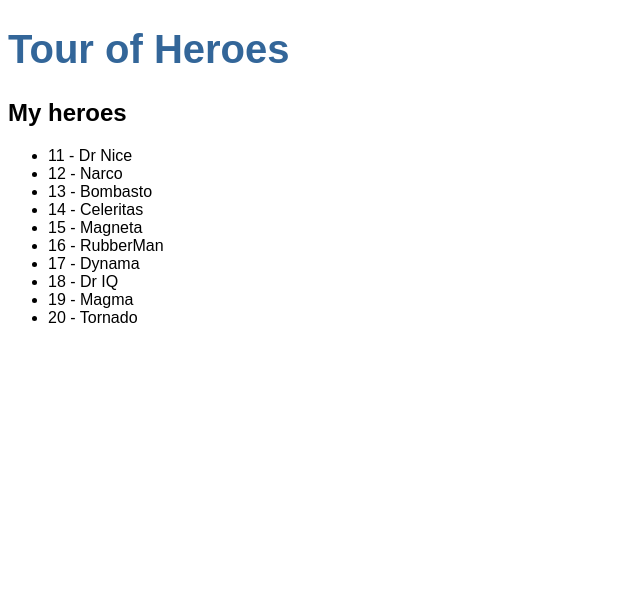
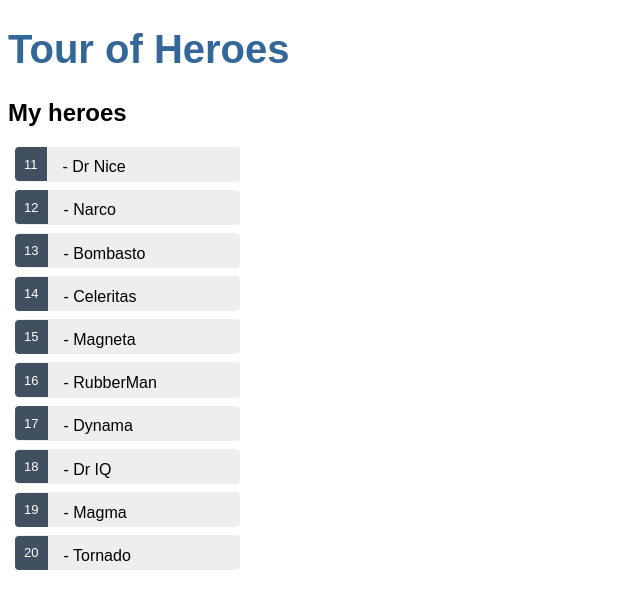
Before and after one commit to Thorzila/tour-of-heroes-angular, an Angular app: page / in a window 1280 px wide. Shown: the top 608 px of the page, without its empty margins (0-640 px from the left). Built offline with nearby package versions, Linux system fonts and the light colour scheme.

Commit message:
Update section and styles added

```diff
--- a/src/app/heroes/heroes.component.html
+++ b/src/app/heroes/heroes.component.html
@@ -1,6 +1,15 @@
 <h2>My heroes</h2>
 <ul class="heroes">
-   <li *ngFor="let hero of heroes">
+   <li *ngFor="let hero of heroes" [class.selected]="hero === selectedHero" (click)="onSelect(hero)">
        <span class="badge">{{hero.id}}</span> - {{hero.name}}
    </li>
 </ul>
+<div *ngIf="selectedHero">
+    <h2>{{selectedHero.name | uppercase}} Details </h2>
+    <div><span>id:</span>{{selectedHero.id}}</div>
+    <div>
+        <label>name:
+            <input [(ngModel)]="selectedHero.name" placeholder="name">
+        </label>
+    </div>
+</div>
--- a/src/app/heroes/heroes.component.scss
+++ b/src/app/heroes/heroes.component.scss
@@ -0,0 +1,44 @@
+/* HeroesComponent's private CSS styles */
+.heroes {
+    margin: 0 0 2em 0;
+    list-style-type: none;
+    padding: 0;
+    width: 15em;
+  }
+  .heroes li {
+    cursor: pointer;
+    position: relative;
+    left: 0;
+    background-color: #EEE;
+    margin: .5em;
+    padding: .3em 0;
+    height: 1.6em;
+    border-radius: 4px;
+  }
+  .heroes li:hover {
+    color: #607D8B;
+    background-color: #DDD;
+    left: .1em;
+  }
+  .heroes li.selected {
+    background-color: #CFD8DC;
+    color: white;
+  }
+  .heroes li.selected:hover {
+    background-color: #BBD8DC;
+    color: white;
+  }
+  .heroes .badge {
+    display: inline-block;
+    font-size: small;
+    color: white;
+    padding: 0.8em 0.7em 0 0.7em;
+    background-color:#405061;
+    line-height: 1em;
+    position: relative;
+    left: -1px;
+    top: -4px;
+    height: 1.8em;
+    margin-right: .8em;
+    border-radius: 4px 0 0 4px;
+  }
--- a/src/app/heroes/heroes.component.ts
+++ b/src/app/heroes/heroes.component.ts
@@ -10,10 +10,15 @@
 export class HeroesComponent implements OnInit {
 
   heroes = HEROES;
+  selectedHero: Hero;
 
   constructor() { }
 
   ngOnInit(): void {
   }
 
+  onSelect(hero: Hero): void {
+    this.selectedHero = hero;
+  }
+
 }
```
